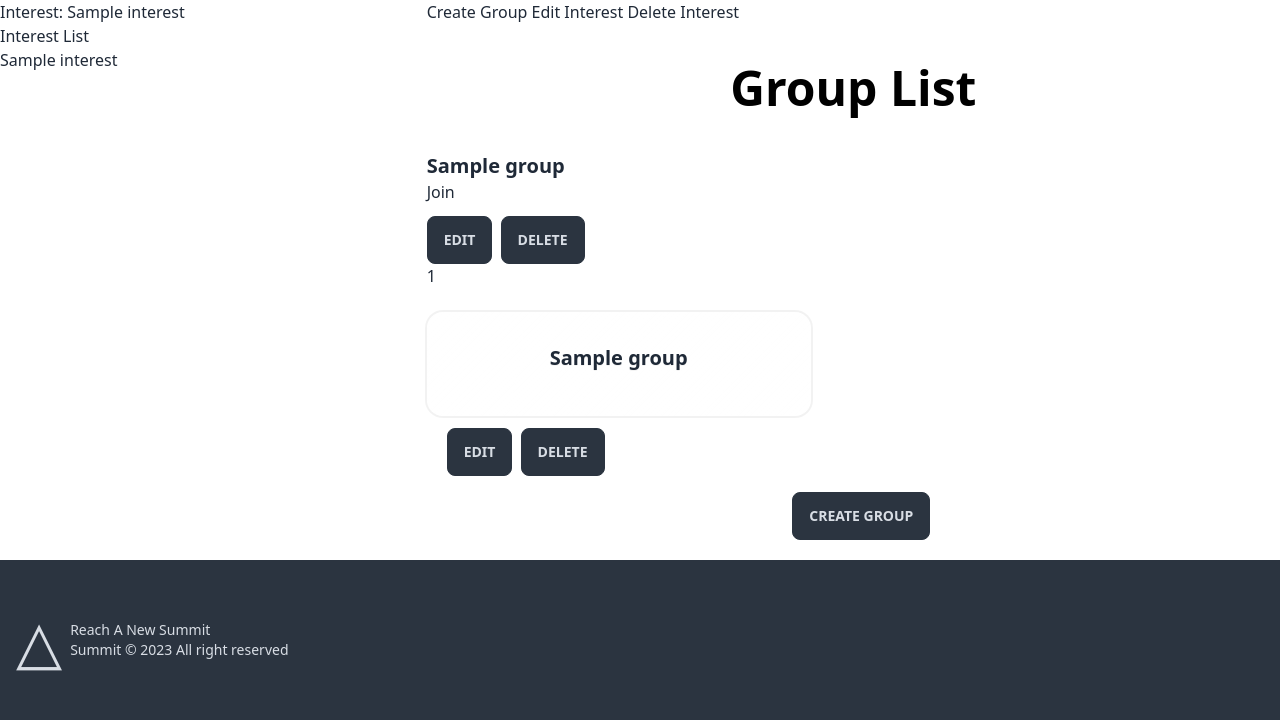
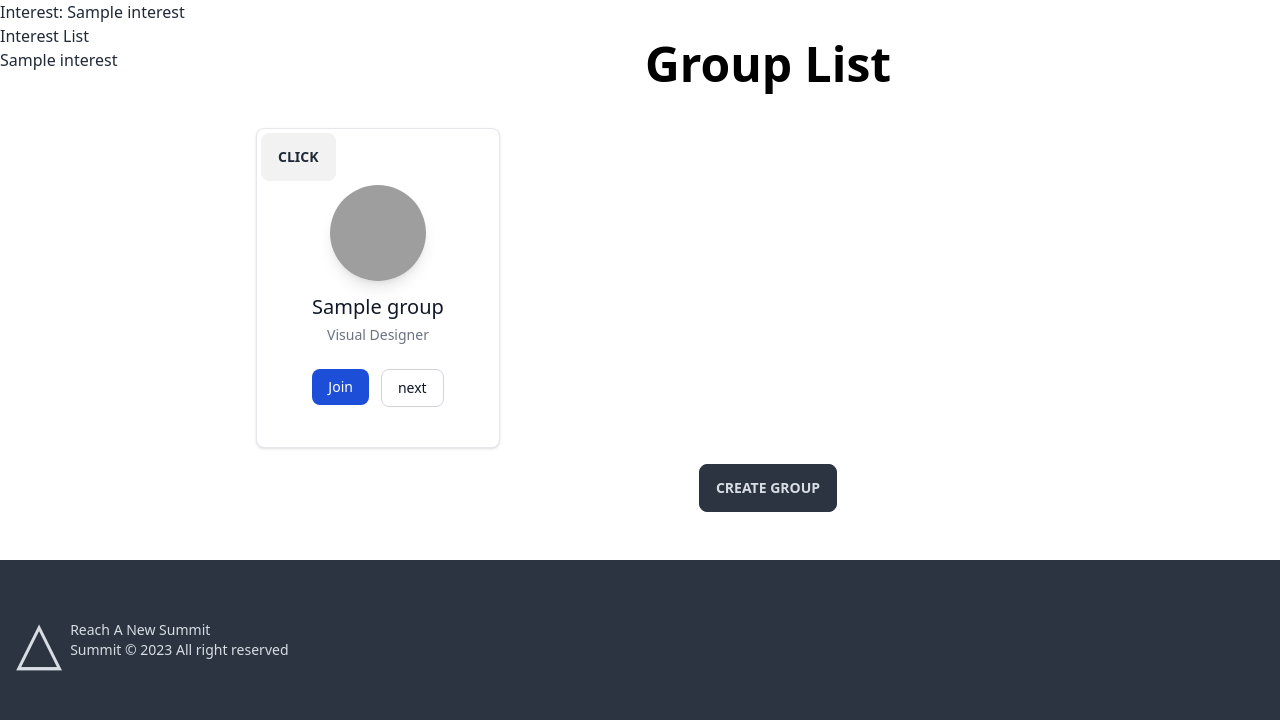
Before and after one commit to Bharatchandran/summitPrj3, a Django app: page /interests/1/groups/ in a window 1280 px wide. Shown: the part 80-800 px from the top of the page. Run offline with Django 4.2, Linux system fonts and the light colour scheme; tables that the repository leaves empty hold one stand-in row (values such as "Sample post"); some libraries are stand-ins or nearby versions; grey boxes are pictures that could not be loaded.

Commit message:
working on styling of grouplist, interestlist, my group

```diff
--- a/main_app/templates/base.html
+++ b/main_app/templates/base.html
@@ -1,4 +1,3 @@
-
 {% load static %}
 <!DOCTYPE html>
 <html lang="en">
@@ -8,6 +7,8 @@
     <title>Summit</title>
     <link href="https://cdn.jsdelivr.net/npm/daisyui@3.5.1/dist/full.css" rel="stylesheet" type="text/css" />
     <link rel="stylesheet" type="text/css" href="{% static 'css/style.css' %}">
+    <script src="https://cdnjs.cloudflare.com/ajax/libs/flowbite/1.8.1/flowbite.min.js"></script>
+
     <script src="https://cdn.tailwindcss.com"></script>
 </head>
 <body>
@@ -50,7 +51,7 @@
     </header>
     <main class="w-screen h-[70vh]">
 
-        <div class="grid grid-cols-6">
+        <div class="grid grid-cols-10">
         {% block content%}
         {% endblock %}
         </div>
--- a/main_app/templates/main_app/group_list.html
+++ b/main_app/templates/main_app/group_list.html
@@ -18,49 +18,51 @@
 
 
 </div>
-<div class="col-span-4">
-<a href="{%url 'group_new' interest_id %}">Create Group</a>
-<a href="{%url 'interest_update' interest_id %}">Edit Interest</a>
-<a href="{%url 'interest_delete' interest_id %}">Delete Interest</a>
+<div class="col-span-8">
+
 <h1 class="text-5xl font-bold text-center text-black m-10">Group List</h1>
+<div class="grid md:grid-cols-2  xl:grid-cols-4 gap-4">
 {% for group in groups %}
-    <a href="{% url 'group_detail' group.id %}">
-        <div class="card">
-            <h1 class="card-title"> {{ group.name }}</h1>
-            <form action="{%url 'add_member_to_group' interest_id  group.id%}" method="POST">
-                {%csrf_token%}
-                <button type="submit">Join</button>
-            </form>
+
+
+
+      <div class="w-full max-w-lg bg-white border border-gray-200 rounded-lg shadow dark:bg-gray-800 dark:border-gray-700">
+        <div class="dropdown dropdown-end">
+  <label tabindex="0" class="btn m-1">Click</label>
+  <ul tabindex="0" class="dropdown-content z-[1] menu p-2 shadow bg-base-100 rounded-box w-52">
+    <li>
+      <a href="{%url 'group_update' group.id%}" class="block px-4 py-2 text-sm text-gray-700 hover:bg-gray-100 dark:hover:bg-gray-600 dark:text-gray-200 dark:hover:text-white">Edit</a>
+  </li>
+
+  <li>
+      <a href="{%url 'group_delete' group.id%}" class="block px-4 py-2 text-sm text-red-600 hover:bg-gray-100 dark:hover:bg-gray-600 dark:text-gray-200 dark:hover:text-white">Delete</a>
+  </li>
+  </ul>
+</div>
+        <div class="flex flex-col items-center pb-10">
+            <img class="w-24 h-24 mb-3 rounded-full shadow-lg" src="/docs/images/people/profile-picture-3.jpg" alt="Bonnie image"/>
+            <h5 class="mb-1 text-xl font-medium text-gray-900 dark:text-white">{{ group.name }}</h5>
+            <span class="text-sm text-gray-500 dark:text-gray-400">Visual Designer</span>
+            <div class="flex mt-4 space-x-3 md:mt-6">
+
+                <form action="{%url 'add_member_to_group' interest_id  group.id%}" method="POST">
+                    {%csrf_token%}
+                    <button class="inline-flex items-center px-4 py-2 text-sm font-medium text-center text-white bg-blue-700 rounded-lg hover:bg-blue-800 focus:ring-4 focus:outline-none focus:ring-blue-300 dark:bg-blue-600 dark:hover:bg-blue-700 dark:focus:ring-blue-800" type="submit">Join</button>
+                </form>
+              <a href="{%url 'group_detail' group.id%}" class="inline-flex items-center px-4 py-2 text-sm font-medium text-center text-gray-900 bg-white border border-gray-300 rounded-lg hover:bg-gray-100 focus:ring-4 focus:outline-none focus:ring-gray-200 dark:bg-gray-800 dark:text-white dark:border-gray-600 dark:hover:bg-gray-700 dark:hover:border-gray-700 dark:focus:ring-gray-700">next</a>
+          </div>
         </div>
-    </a>
+    </div>
+
+
 {%endfor%}
+</div>
+
 <!-- Perhap change this to dynamic dispay interest name for the title -->
 
-<div class="space-x-1 ">
-    <a class="btn btn-neutral mt-3" href="{%url 'interest_update' interest_id %}">Edit </a>
-    <a class="btn btn-neutral" href="{%url 'interest_delete' interest_id %}">Delete </a>
-</div>
+
 <div class="'flex flex-row space-x-4">
-    {% if groups  %}
-        {% for group in groups %}
-        <h1>{{ group.id }}</h1>
-        <a href="{% url 'group_detail' group.id %}">
 
-            <div class="card w-96 glass flex-grow" >
-                <div class="card-body items-center text-center mb-3">
-                    <span class="card-title">{{ group.name }}</span>
-                </div>
-            </div>
-            <div class="space-x-1 ">
-                <a class="btn btn-neutral mt-3" href="{%url 'group_update' group.id %}">Edit </a>
-                <a class="btn btn-neutral" href="{%url 'group_delete' group.id %}">Delete </a>
-            </div>
-        </a>
-        {% endfor %}
-    {% else %}
-        <h4 class="text-center text-4xl mb-8 dark:text-black">The Group List is empty</h4>
-        <h3 class="text-center text-3xl mb-8 dark:text-black">Create an New Group Below </h3>
-    {% endif %}
     <div class="flex justify-center mt-4">
         <a class="btn btn-neutral mb-6" href="{%url 'group_new' interest_id %}">Create Group</a>
     </div>
```
Also changed, not shown: main_app/templates/main_app/interest_list.html (+45 -9 lines), main_app/templates/main_app/mygroup.html (+39 -19 lines).
